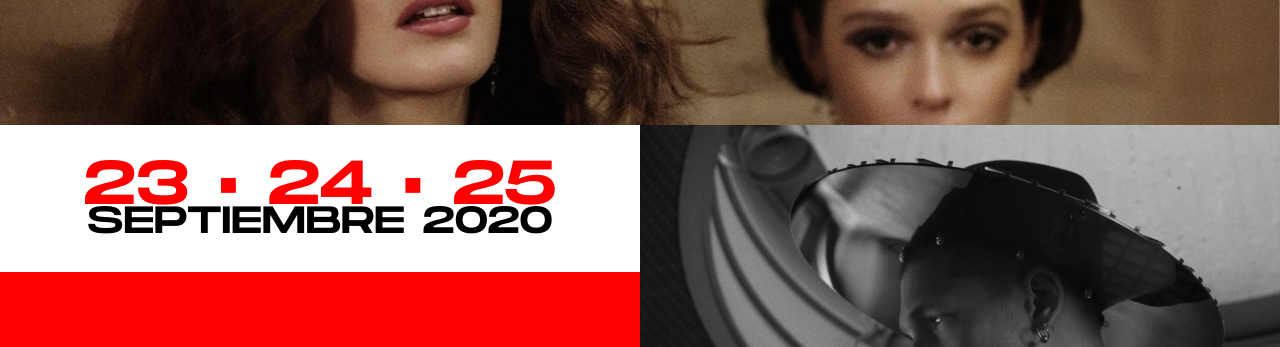
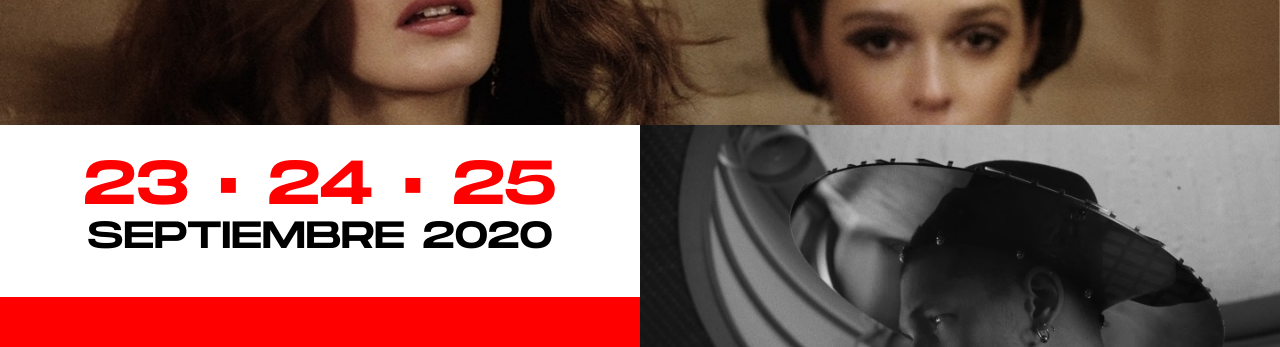
Before and after one commit to lucasadlerstein/BAIFFF_TV, a Next.js app: page / in a window 1280 px wide. Shown: the part 1000-1347 px from the top of the page. Built offline with nearby package versions, Linux system fonts and the light colour scheme.

Commit message:
lineheight nosotros

```diff
--- a/components/NosotrosIzquierda.js
+++ b/components/NosotrosIzquierda.js
@@ -23,10 +23,13 @@ const ContenedorUno = styled.div`
         line-height: 20px;
         font-style: normal;
         font-weight: normal;
+        margin-bottom: 0;
     }
     @media (min-width: 540px){
-        font-size: 2.5rem;
-        line-height: 30px;
+        h3 {
+            font-size: 2.5rem;
+            line-height: 30px;
+        }
     }
     @media (min-width: 768px){
         padding: 3.5rem 5rem;
@@ -36,6 +39,8 @@ const ContenedorUno = styled.div`
         }
         h3 {
             font-size: 2rem; /* 4.4rem */
+            line-height: 50px;
+
         }
     }
     @media (min-width: 991px){
```
